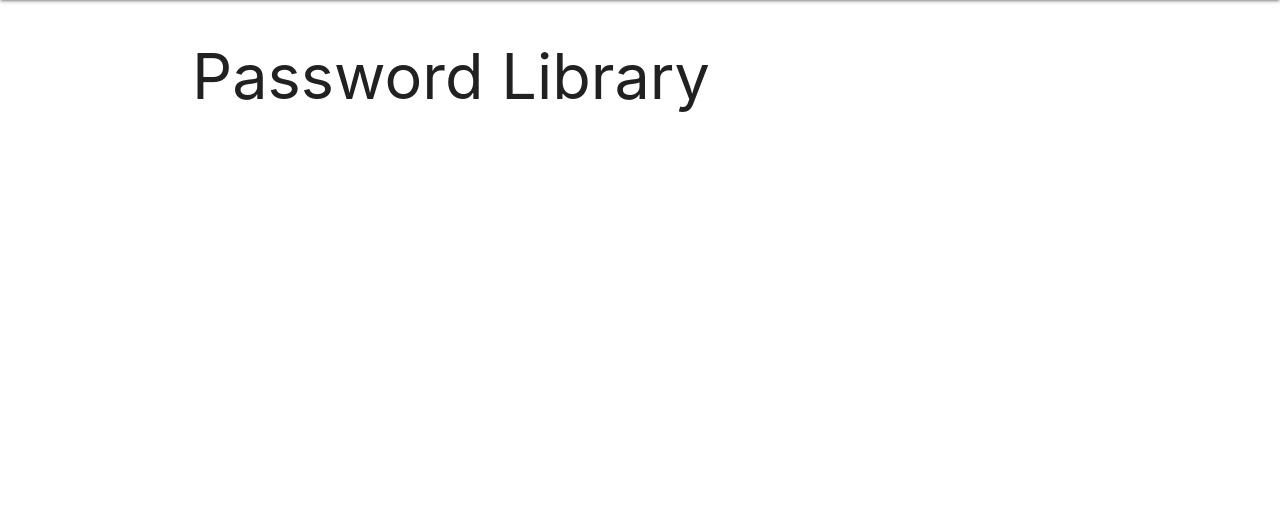
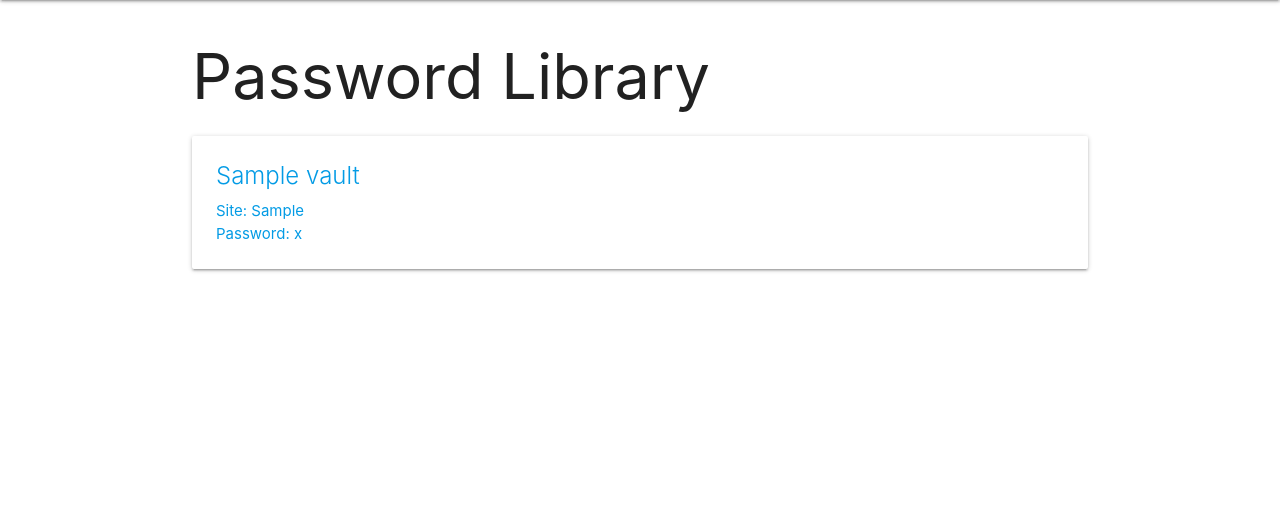
Before and after one commit to federalolive/Passwordly, a Django app: template main_app/templates/password/index.html in a window 1280 px wide. Shown: the part 64-573 px from the top of the page. Run offline with Django 3.2, Linux system fonts and the light colour scheme; tables that the repository leaves empty hold one stand-in row (values such as "Sample post"); the template is opened without the code that fills it: values that come from a table or form of the project are taken from there, most other values are stand-ins (such as "Sample title", 1, 10 or a date in 2020).

Commit message:
Render template.

```diff
--- a/main_app/templates/password/index.html
+++ b/main_app/templates/password/index.html
@@ -2,5 +2,14 @@
 {% block content %}
 
 <h1>Password Library</h1>
+  <a href="{% url 'index' %}">
+    <div class="card">
+        <div class="card-content">
+            <span class="card-title">{{ vault.name }}</span>
+            <p>Site: {{ vault.site }}</p>
+            <p>Password: {{ password }}</p>
+        </div>
+    </div>
+  </a>
 
 {% endblock %}
```
